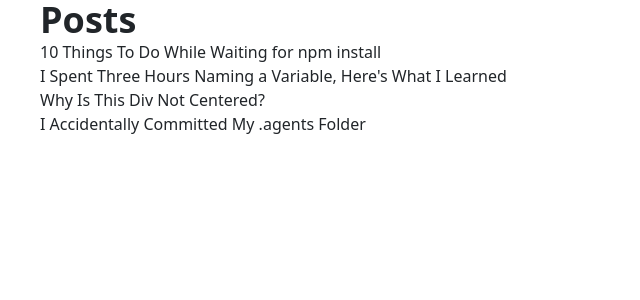
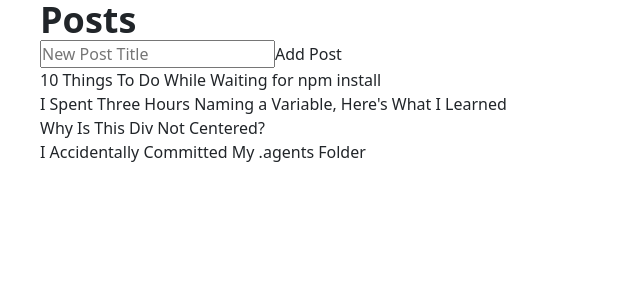
Before and after one commit to emanuelefavero/react-form, a React (Vite) app: page / in a window 1280 px wide. Shown: the top 300 px of the page, without its empty margins (0-640 px from the left). Built offline with nearby package versions, Linux system fonts and the light colour scheme.

Commit message:
feat: add exercise milestone 2

```diff
--- a/src/App.jsx
+++ b/src/App.jsx
@@ -1,20 +1,33 @@
 import './App.css';
-import { Posts } from '@/components/Posts';
+import { PostList } from '@/components/PostList';
+import { posts as INITIAL_POSTS } from '@/data/posts';
+import { useState } from 'react';
+import { PostForm } from './components/PostForm';
 
 export function App() {
+  const [posts, setPosts] = useState(INITIAL_POSTS);
+
+  const handleAddPost = (newPostTitle) => {
+    const newPost = {
+      id: crypto.randomUUID(),
+      title: newPostTitle,
+    };
+
+    setPosts((prevPosts) => [newPost, ...prevPosts]);
+  };
+
   return (
     <div className='app'>
-      {/* HEADER */}
       <header className='header'>
         <div className='container'>
           <h1 className='font-semibold text-4xl'>Posts</h1>
         </div>
       </header>
 
-      {/* MAIN */}
       <main className='main'>
         <div className='container'>
-          <Posts />
+          <PostForm onAddPost={handleAddPost} />
+          <PostList posts={posts} />
         </div>
       </main>
     </div>
--- /dev/null
+++ b/src/components/PostForm.jsx
@@ -0,0 +1,28 @@
+import './PostForm.css';
+import { useState } from 'react';
+
+const INITIAL_INPUT = '';
+
+export const PostForm = ({ onAddPost }) => {
+  const [input, setInput] = useState(INITIAL_INPUT);
+
+  const handleChange = (e) => setInput(e.target.value);
+  const handleSubmit = (e) => {
+    e.preventDefault();
+
+    onAddPost(input);
+    setInput(INITIAL_INPUT);
+  };
+
+  return (
+    <form className='post-form' onSubmit={handleSubmit}>
+      <input
+        type='text'
+        placeholder='New Post Title'
+        value={input}
+        onChange={handleChange}
+      />
+      <button type='submit'>Add Post</button>
+    </form>
+  );
+};
--- /dev/null
+++ b/src/components/PostList.jsx
@@ -0,0 +1,15 @@
+import './PostList.css';
+
+const Post = ({ post }) =>
+  post.title && <article className='post'>{post.title}</article>;
+
+export const PostList = ({ posts }) =>
+  posts.length > 0 && (
+    <ul className='post-list'>
+      {posts.map((post) => (
+        <li key={`post-${post.id}`}>
+          <Post post={post} />
+        </li>
+      ))}
+    </ul>
+  );
--- a/src/components/Posts.jsx
+++ /dev/null
@@ -1,25 +0,0 @@
-import { posts as initialPosts } from '@/data/posts';
-import { useState } from 'react';
-
-const Post = ({ post }) => post.title && <article>{post.title}</article>;
-
-const PostList = ({ posts }) =>
-  posts.length > 0 && (
-    <ul>
-      {posts.map((post) => (
-        <li key={`post-${post.id}`}>
-          <Post post={post} />
-        </li>
-      ))}
-    </ul>
-  );
-
-export const Posts = () => {
-  const [posts] = useState(initialPosts);
-
-  return (
-    <>
-      <PostList posts={posts} />
-    </>
-  );
-};
```
Also changed, not shown: src/components/PostForm.css (added), src/components/PostList.css (added), src/components/Posts.css (deleted).
